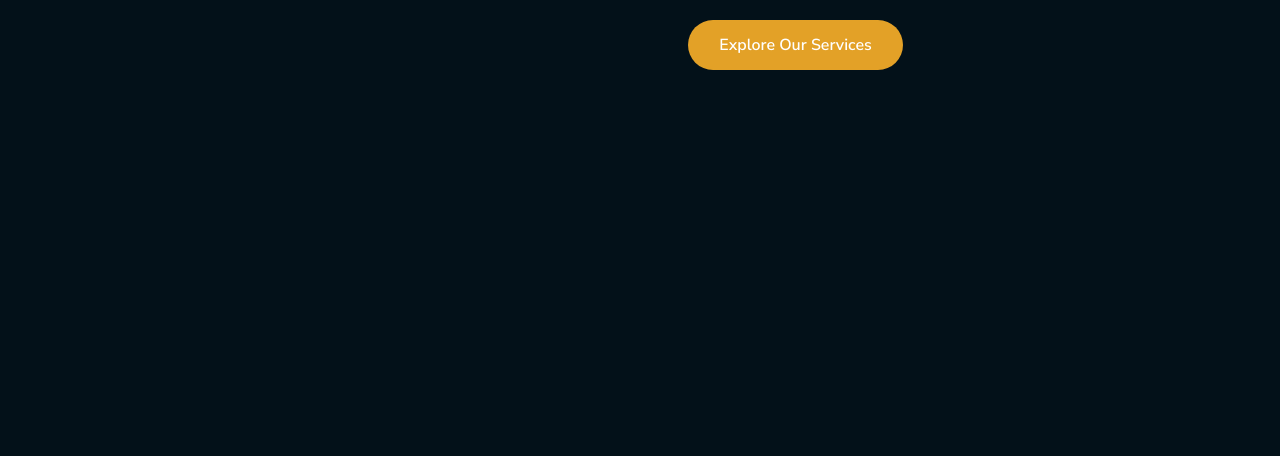
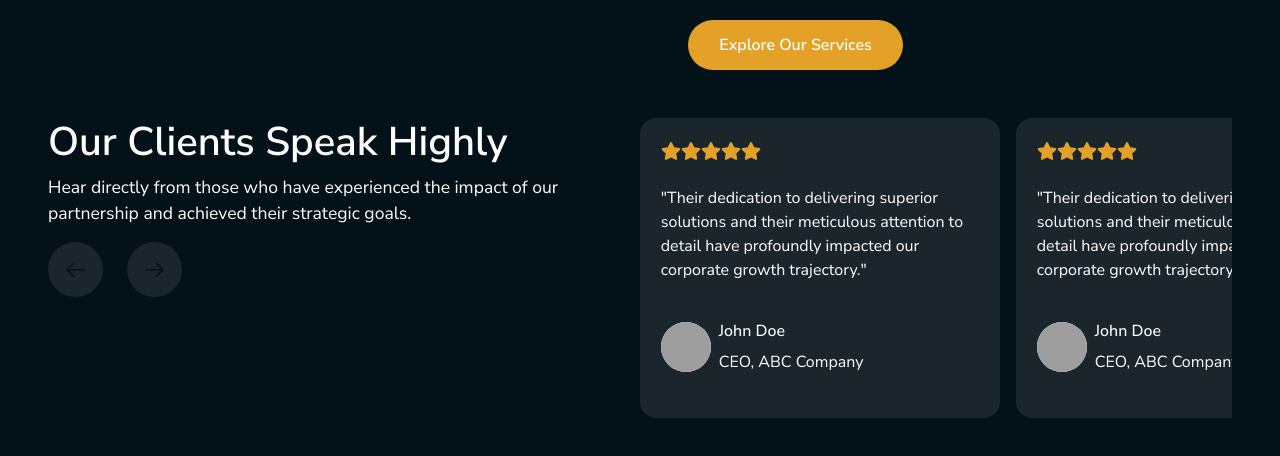
Before and after one commit to Abdelrahman0963/Task-React-Bootstrap, a React (Vite) app: page / in a window 1280 px wide. Shown: the part 1438-1894 px from the top of the page. Before the commit the page ends 1540 px from the top, so only its background shows below. Built offline with nearby package versions, Linux system fonts and the light colour scheme; grey boxes are pictures that could not be loaded.

Commit message:
update and add feedback div

```diff
--- a/src/App.jsx
+++ b/src/App.jsx
@@ -19,6 +19,7 @@ export default function App() {
           right: 0,
           height: 10,
           originX: 0,
+          zIndex: 10,
           backgroundColor: "#e3a127",
         }}
       />
--- a/src/components/about/About.jsx
+++ b/src/components/about/About.jsx
@@ -4,7 +4,10 @@ import ScrollReveal, {
   SlideFromRight,
 } from "./animation/Animation";
 import { IoCheckmarkOutline } from "react-icons/io5";
+import { GoArrowLeft } from "react-icons/go";
+import { GoArrowRight } from "react-icons/go";
 import { FaLightbulb } from "react-icons/fa";
+import { FaStar } from "react-icons/fa";
 
 export default function About() {
   return (
@@ -81,6 +84,109 @@ export default function About() {
               </SlideFromRight>
             </div>
           </div>
+          <div className="about-move-slid-container py-5 d-flex flex-column flex-lg-row  overflow-xl-hidden">
+            <div className="about-move-slid-container-content col-md-6">
+              <h2>Our Clients Speak Highly</h2>
+              <p>
+                Hear directly from those who have experienced the impact of our
+                partnership and achieved their strategic goals.
+              </p>
+              <div className="about-move-slid-container-content-arrow-icons d-flex gap-4">
+                <span>
+                  <GoArrowLeft />
+                </span>
+                <span>
+                  <GoArrowRight />
+                </span>
+              </div>
+            </div>
+            <div className="about-move-slid-container-feedback-cards col-12 col-lg-6 ">
+              <div className="about-move-slid-container-feedback-card d-flex flex-column rounded-4 gap-4">
+                <nav className="about-move-slid-container-feedback-rate">
+                  <FaStar />
+                  <FaStar />
+                  <FaStar />
+                  <FaStar />
+                  <FaStar />
+                </nav>
+                <nav className="about-move-slid-container-feedback-content">
+                  <p>
+                    "Their dedication to delivering superior solutions and their
+                    meticulous attention to detail have profoundly impacted our
+                    corporate growth trajectory."
+                  </p>
+                </nav>
+                <nav className="about-move-slid-container-feedback-porfile d-flex gap-2">
+                  <nav className="user-porfile-image">
+                    <img
+                      src="https://bootstrapmade.com/content/demo/Strategy/assets/img/person/person-m-1.webp"
+                      alt="userPorfile"
+                    />
+                  </nav>
+                  <nav className="user-porfile-info">
+                    <h6>John Doe</h6>
+                    <p>CEO, ABC Company</p>
+                  </nav>
+                </nav>
+              </div>
+              <div className="about-move-slid-container-feedback-card d-flex flex-column rounded-4 gap-4">
+                <nav className="about-move-slid-container-feedback-rate">
+                  <FaStar />
+                  <FaStar />
+                  <FaStar />
+                  <FaStar />
+                  <FaStar />
+                </nav>
+                <nav className="about-move-slid-container-feedback-content">
+                  <p>
+                    "Their dedication to delivering superior solutions and their
+                    meticulous attention to detail have profoundly impacted our
+                    corporate growth trajectory."
+                  </p>
+                </nav>
+                <nav className="about-move-slid-container-feedback-porfile d-flex gap-2">
+                  <nav className="user-porfile-image">
+                    <img
+                      src="https://bootstrapmade.com/content/demo/Strategy/assets/img/person/person-m-1.webp"
+                      alt="userPorfile"
+                    />
+                  </nav>
+                  <nav className="user-porfile-info">
+                    <h6>John Doe</h6>
+                    <p>CEO, ABC Company</p>
+                  </nav>
+                </nav>
+              </div>
+              <div className="about-move-slid-container-feedback-card d-flex flex-column rounded-4 gap-4">
+                <nav className="about-move-slid-container-feedback-rate">
+                  <FaStar />
+                  <FaStar />
+                  <FaStar />
+                  <FaStar />
+                  <FaStar />
+                </nav>
+                <nav className="about-move-slid-container-feedback-content">
+                  <p>
+                    "Their dedication to delivering superior solutions and their
+                    meticulous attention to detail have profoundly impacted our
+                    corporate growth trajectory."
+                  </p>
+                </nav>
+                <nav className="about-move-slid-container-feedback-porfile d-flex gap-2">
+                  <nav className="user-porfile-image">
+                    <img
+                      src="https://bootstrapmade.com/content/demo/Strategy/assets/img/person/person-m-1.webp"
+                      alt="userPorfile"
+                    />
+                  </nav>
+                  <nav className="user-porfile-info">
+                    <h6>John Doe</h6>
+                    <p>CEO, ABC Company</p>
+                  </nav>
+                </nav>
+              </div>
+            </div>
+          </div>
         </SlideFromLift>
       </section>
     </>
--- a/src/components/navbar/Navbar.jsx
+++ b/src/components/navbar/Navbar.jsx
@@ -1,4 +1,6 @@
 import React from "react";
+import { RiCloseLine } from "react-icons/ri";
+import { MdOutlineKeyboardArrowDown } from "react-icons/md";
 
 export default function Navbar() {
   function navbarOpen() {
@@ -40,17 +42,7 @@ export default function Navbar() {
                 id="navbarNavDropdown"
               >
                 <div className="navbar-iconClose" onClick={navbarClose}>
-                  <svg
-                    stroke="currentColor"
-                    fill="currentColor"
-                    strokeWidth="0"
-                    viewBox="0 0 512 512"
-                    height="30px"
-                    width="30px"
-                    xmlns="http://www.w3.org/2000/svg"
-                  >
-                    <path d="M405 136.798L375.202 107 256 226.202 136.798 107 107 136.798 226.202 256 107 375.202 136.798 405 256 285.798 375.202 405 405 375.202 285.798 256z"></path>
-                  </svg>
+                  <RiCloseLine />
                 </div>
                 <ul className="navbar-nav">
                   <li className="nav-item ">
@@ -93,17 +85,7 @@ export default function Navbar() {
                       Dropdown link
                     </a>
                     <span>
-                      <svg
-                        stroke="currentColor"
-                        fill="currentColor"
-                        strokeWidth="0"
-                        viewBox="0 0 320 512"
-                        height="16px"
-                        width="16px"
-                        xmlns="http://www.w3.org/2000/svg"
-                      >
-                        <path d="M143 352.3L7 216.3c-9.4-9.4-9.4-24.6 0-33.9l22.6-22.6c9.4-9.4 24.6-9.4 33.9 0l96.4 96.4 96.4-96.4c9.4-9.4 24.6-9.4 33.9 0l22.6 22.6c9.4 9.4 9.4 24.6 0 33.9l-136 136c-9.2 9.4-24.4 9.4-33.8 0z"></path>
-                      </svg>
+                      <MdOutlineKeyboardArrowDown />
                     </span>
                     <ul className="dropdown-menu">
                       <li>
--- a/src/index.css
+++ b/src/index.css
@@ -345,11 +345,84 @@ header {
   right: -15rem;
   bottom: 1rem;
 }
+.about-move-slid-container-content p {
+  font-size: 1.1rem !important;
+  color: #fff !important;
+}
+.about-move-slid-container-content-arrow-icons span {
+  width: 55px;
+  height: 55px;
+  display: flex;
+  align-items: center;
+  justify-content: center;
+  cursor: pointer;
+  background: var(--secondary-color);
+  border-radius: 50%;
+  -webkit-border-radius: 50%;
+  -moz-border-radius: 50%;
+  -ms-border-radius: 50%;
+  -o-border-radius: 50%;
+}
+.about-move-slid-container-content-arrow-icons span:hover {
+  background: var(--success-color);
+}
+.about-move-slid-container-content-arrow-icons span:hover svg {
+  fill: #fff !important;
+}
+.about-move-slid-container-content-arrow-icons span svg {
+  width: 25px;
+  height: 25px;
+  fill: #031119;
+}
+.about-move-slid-container-feedback-cards {
+  display: flex;
+  gap: 1rem;
+  overflow-x: hidden;
+  scroll-behavior: smooth;
+}
+.about-move-slid-container-feedback-cards::-webkit-scrollbar {
+  display: none;
+}
+.about-move-slid-container-feedback-card {
+  width: 360px !important;
+  height: 300px !important;
+  background: var(--secondary-color) !important;
+  padding: 1.3rem !important;
+  flex-shrink: 0 !important;
+}
+.about-move-slid-container-feedback-rate svg {
+  fill: var(--success-color) !important;
+  width: 20px !important;
+  height: 20px !important;
+}
+.about-move-slid-container-feedback-content p {
+  color: #fff;
+  font-size: 1rem;
+}
+.user-porfile-info {
+  color: #fff !important;
+  font-size: 1rem;
+}
+.user-porfile-image {
+  width: 50px;
+  height: 50px;
+  background: #fff;
+  border-radius: 50%;
+  display: flex;
+  align-items: center;
+  justify-content: center;
+  overflow: hidden;
+}
+.user-porfile-image img {
+  width: 100%;
+  height: 100%;
+  object-fit: cover;
+}
 @media (min-width: 768px) and (max-width: 1023px) {
   .homePage {
     padding: var(--padding-lg);
     flex-direction: column;
-    height: 115vh;
+    height: 220vh;
   }
   .homepage-img-container {
     padding: var(--padding-lg);
@@ -373,7 +446,10 @@ header {
   .homePage {
     flex-direction: column !important;
     padding: var(--padding-md);
-    height: 167vh;
+    height: 205vh;
+  }
+  .homepage-content-container h1 {
+    font-size: 4rem !important;
   }
   .homepage-content-container .homepage-line {
     width: 240px;
@@ -541,7 +617,7 @@ header {
     width: 100% !important;
   }
   .aboutPage-Content-card {
-    width: 375px;
+    width: 350px;
     height: 219px;
     display: flex;
     flex-direction: column;
@@ -550,6 +626,21 @@ header {
   }
   .btn-about {
     font-size: 1.1rem !important;
+  }
+  .about-move-slid-container-content {
+    width: 100% !important;
+    flex-direction: column !important;
+  }
+  .about-move-slid-container-content-arrow-icons {
+    padding: 0.5rem !important;
+  }
+  .about-move-slid-container-content-arrow-icons span {
+    width: 50px !important;
+    height: 50px !important;
+  }
+  .about-move-slid-container-feedback-card {
+    width: calc(50% - 1rem) !important;
+    height: auto !important;
   }
 }
 @media (max-width: 767px) {
@@ -593,4 +684,15 @@ header {
   .aboutPage-Content {
     width: 100% !important;
   }
+  .about-move-slid-container-content-arrow-icons {
+    padding: 0.5rem !important;
+  }
+  .about-move-slid-container-content-arrow-icons span {
+    width: 50px !important;
+    height: 50px !important;
+  }
+  .about-move-slid-container-feedback-card {
+    width: fit-content !important;
+    height: auto !important;
+  }
 }
```
